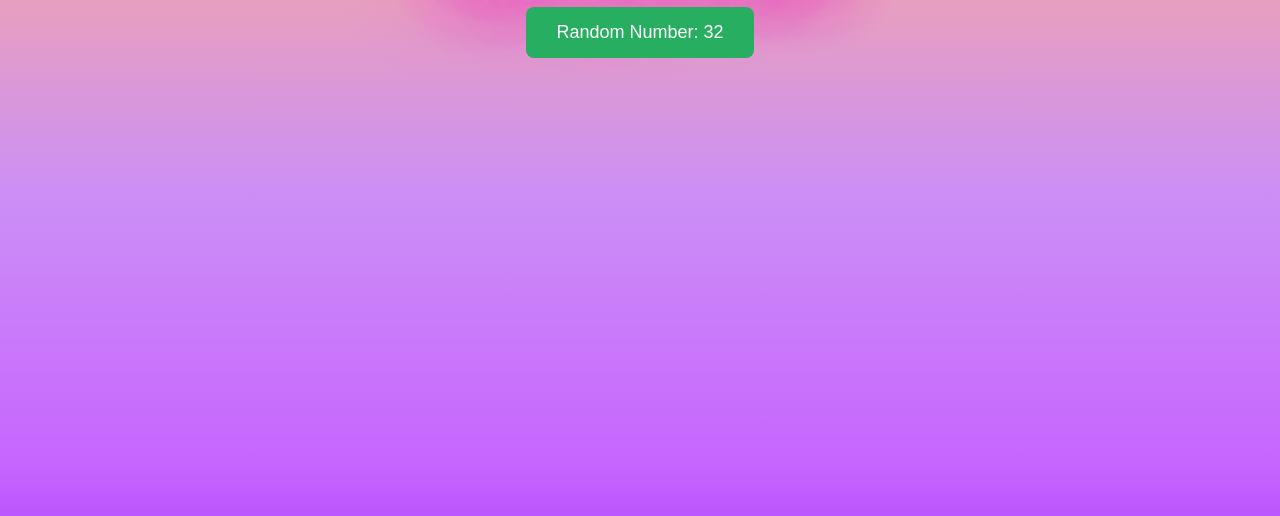
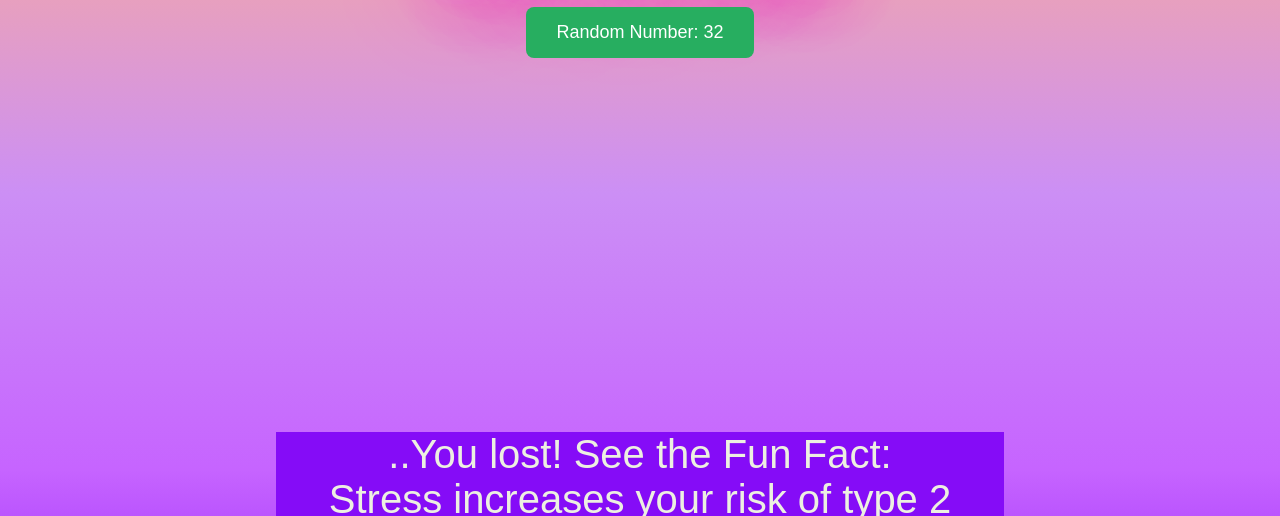
Before and after one commit to GouranshVaishnav/s47_random-facts, a plain HTML site: page index.html in a window 1280 px wide. Shown: the part 93-609 px from the top of the page. Drawn offline with Linux system fonts and the light colour scheme; a web font is replaced by a local one.

Commit message:
first commit

```diff
--- a/index.html
+++ b/index.html
@@ -15,25 +15,35 @@
 
 
     <script>
-        const facts = ['Drinking a cup of coffee can reduce feelings of depression.', 'Owning a dog may reduce heart disease risk.','Stress increases your risk of type 2 diabetes.']
+       const facts = ['Drinking a cup of coffee can reduce feelings of depression.', 'Owning a dog may reduce heart disease risk.', 'Stress increases your risk of type 2 diabetes.'];
+
         function getRandomNumber() {
             return Math.floor(Math.random() * 100) + 1;
         }
+
         function reloadPage() {
-        location.reload();
+            location.reload();
         }
+
+        function getRandomFact() {
+            return facts[Math.floor(Math.random() * facts.length)];
+        }
+
         function calculate() {
             var random_number = getRandomNumber();
             document.getElementById('randomNumber').innerHTML = 'Random Number: ' + random_number;
-            if(random_number %13 == 0){
+
+            if (random_number % 13 == 0) {
                 document.getElementById('randomn').innerHTML = "..You won!";
+            } else {
+                // Use a random fact when not divisible by 13
+                var randomFact = getRandomFact();
+                document.getElementById('randomn').innerHTML = "..You lost! See the Fun Fact: <br> " + randomFact;
             }
-            else{
-                document.getElementById('randomn').innerHTML = "..You lost!";
-            }
+        }
 
-        }
         document.getElementById('randomNumber').addEventListener('click', reloadPage);
+
         document.addEventListener('DOMContentLoaded', function() {
             calculate();
         });
```
Also changed, not shown: readme.md.
